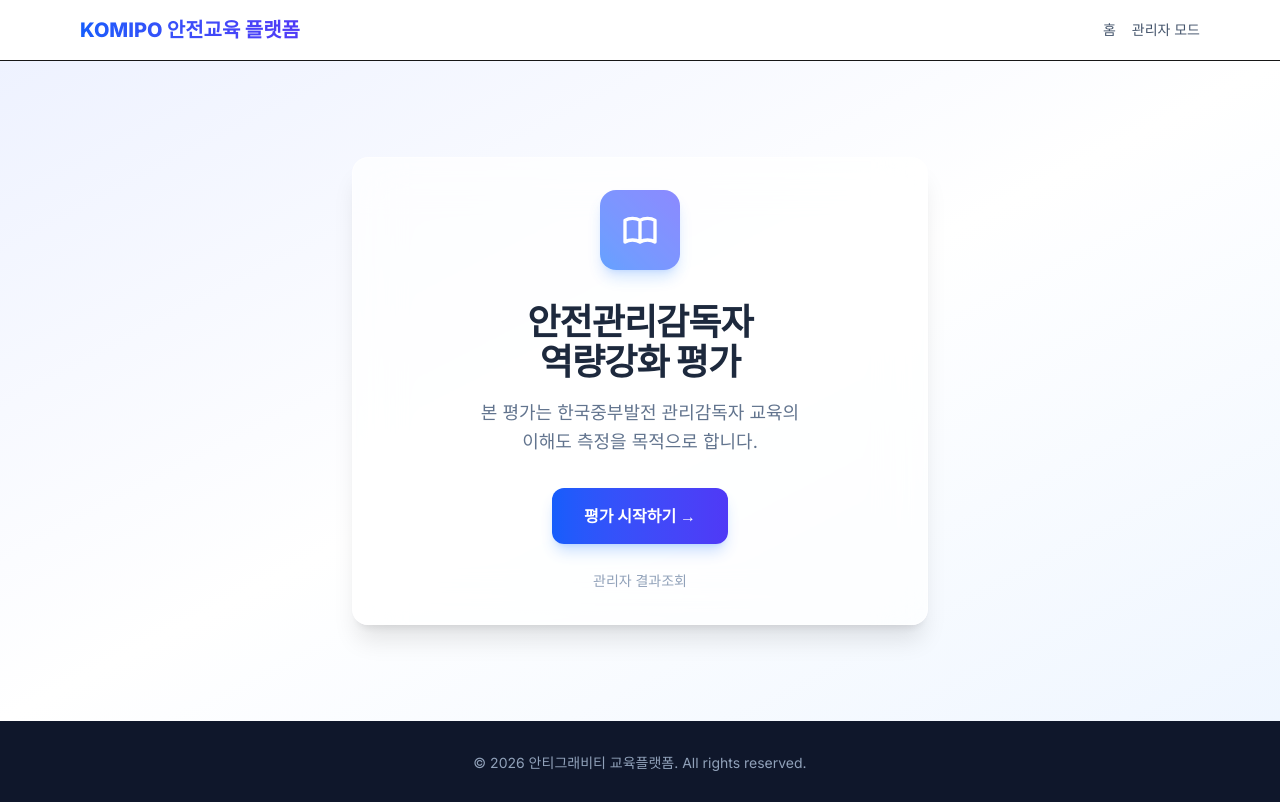
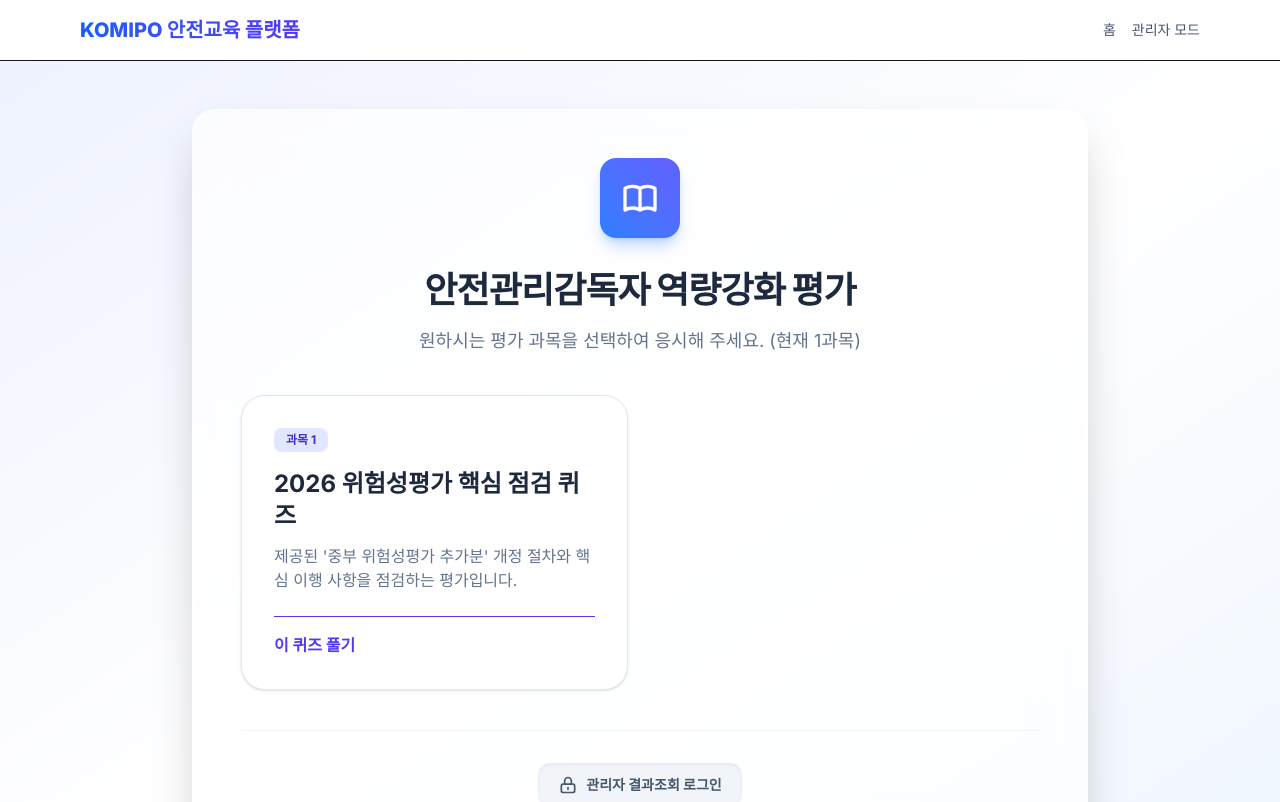
Before and after one commit to jww1086-oss/jungbuedu-2026, a Next.js app in the folder quiz-app/: page / in a window 1280 px wide. Shown: the top 802 px of the page. Built offline with nearby package versions, Linux system fonts and the light colour scheme.

Commit message:
Add new subject (Industrial Safety) and multi-quiz home UI

```diff
--- a/quiz-app/src/app/page.tsx
+++ b/quiz-app/src/app/page.tsx
@@ -1,28 +1,59 @@
 import Link from 'next/link';
+import fs from 'fs';
+import path from 'path';
 
-export default function Home() {
+export default async function Home() {
+  // 퀴즈 목록 로드
+  const quizzesPath = path.join(process.cwd(), 'data', 'quizzes.json');
+  let quizzes: any[] = [];
+  try {
+    quizzes = JSON.parse(fs.readFileSync(quizzesPath, 'utf8'));
+  } catch (e) {
+    console.error('Failed to load quizzes:', e);
+  }
+
   return (
-    <div className="flex items-center justify-center min-h-[calc(100vh-140px)] bg-gradient-to-br from-indigo-50 via-white to-blue-50">
-      <div className="max-w-xl w-full mx-4 p-8 bg-white/70 backdrop-blur-xl rounded-2xl shadow-xl border border-white/50 text-center transform hover:scale-[1.01] transition-all duration-300">
-        <div className="w-20 h-20 mx-auto bg-gradient-to-tr from-blue-500 to-indigo-500 rounded-2xl flex items-center justify-center shadow-lg shadow-blue-500/30 mb-8 animate-pulse">
+    <div className="flex items-center justify-center min-h-[calc(100vh-140px)] bg-gradient-to-br from-indigo-50 via-white to-blue-50 py-12">
+      <div className="max-w-4xl w-full mx-4 p-8 sm:p-12 bg-white/70 backdrop-blur-xl rounded-3xl shadow-2xl border border-white/50 text-center animate-in fade-in zoom-in-95 duration-500">
+        <div className="w-20 h-20 mx-auto bg-gradient-to-tr from-blue-500 to-indigo-500 rounded-2xl flex items-center justify-center shadow-lg shadow-blue-500/30 mb-8">
           <svg className="w-10 h-10 text-white" fill="none" stroke="currentColor" viewBox="0 0 24 24" xmlns="http://www.w3.org/2000/svg">
             <path strokeLinecap="round" strokeLinejoin="round" strokeWidth="2" d="M12 6.253v13m0-13C10.832 5.477 9.246 5 7.5 5S4.168 5.477 3 6.253v13C4.168 18.477 5.754 18 7.5 18s3.332.477 4.5 1.253m0-13C13.168 5.477 14.754 5 16.5 5c1.747 0 3.332.477 4.5 1.253v13C19.832 18.477 18.247 18 16.5 18c-1.746 0-3.332.477-4.5 1.253"></path>
           </svg>
         </div>
 
-        <h1 className="text-4xl font-extrabold text-slate-800 tracking-tight mb-4">
-          안전관리감독자<br/>역량강화 평가
+        <h1 className="text-3xl sm:text-4xl font-black text-slate-800 tracking-tight mb-4">
+          안전관리감독자 역량강화 평가
         </h1>
-        <p className="text-slate-500 text-lg mb-8 leading-relaxed">
-          본 평가는 한국중부발전 관리감독자 교육의<br/>이해도 측정을 목적으로 합니다.
+        <p className="text-slate-500 text-lg mb-10 leading-relaxed">
+          원하시는 평가 과목을 선택하여 응시해 주세요. (현재 {quizzes.length}과목)
         </p>
 
-        <Link href="/quiz/1" className="inline-block w-full sm:w-auto px-8 py-4 bg-gradient-to-r from-blue-600 to-indigo-600 hover:from-blue-700 hover:to-indigo-700 text-white font-bold rounded-xl shadow-lg shadow-blue-500/25 transition-all duration-200 transform hover:-translate-y-1">
-          평가 시작하기 &rarr;
-        </Link>
-        <div className="mt-6">
-          <Link href="/admin" className="text-sm font-medium text-slate-400 hover:text-indigo-600 transition-colors">
-            관리자 결과조회
+        <div className="grid gap-6 sm:grid-cols-2 mb-10 text-left">
+          {quizzes.map((quiz) => (
+            <Link key={quiz.id} href={`/quiz/${quiz.id}`} className="group relative flex flex-col p-8 bg-white rounded-3xl border border-slate-200 shadow-sm hover:shadow-xl hover:border-indigo-400 hover:-translate-y-1 transition-all duration-300">
+              <div className="absolute top-8 right-8 w-10 h-10 bg-indigo-50 text-indigo-600 rounded-full flex items-center justify-center opacity-0 group-hover:opacity-100 transition-opacity">
+                &rarr;
+              </div>
+              <span className="inline-block px-3 py-1 bg-indigo-100 text-indigo-700 text-xs font-bold rounded-lg mb-4 w-max">
+                과목 {quiz.id}
+              </span>
+              <h3 className="text-2xl font-bold text-slate-800 mb-3 group-hover:text-indigo-600 transition-colors">
+                {quiz.title}
+              </h3>
+              <p className="text-slate-500 mb-6 flex-grow line-clamp-2">
+                {quiz.description}
+              </p>
+              <div className="text-indigo-600 font-bold border-t pt-4 mt-auto">
+                이 퀴즈 풀기
+              </div>
+            </Link>
+          ))}
+        </div>
+
+        <div className="pt-8 border-t border-slate-100">
+          <Link href="/admin" className="inline-flex items-center justify-center px-5 py-3 bg-slate-100 text-slate-600 rounded-xl text-sm font-bold hover:bg-slate-200 transition-colors shadow-inner">
+            <svg className="w-5 h-5 mr-2" fill="none" stroke="currentColor" viewBox="0 0 24 24" xmlns="http://www.w3.org/2000/svg"><path strokeLinecap="round" strokeLinejoin="round" strokeWidth="2" d="M12 15v2m-6 4h12a2 2 0 002-2v-6a2 2 0 00-2-2H6a2 2 0 00-2 2v6a2 2 0 002 2zm10-10V7a4 4 0 00-8 0v4h8z"></path></svg>
+            관리자 결과조회 로그인
           </Link>
         </div>
       </div>
```
